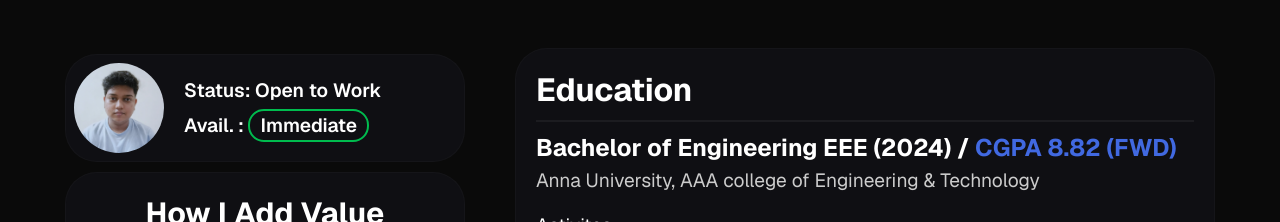
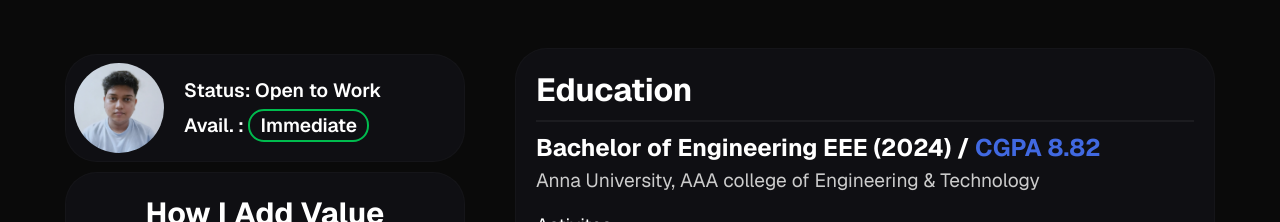
Before and after one commit to ijaihari/portfolio, a React (Vite) app: page / in a window 1280 px wide. Shown: the part 780-1002 px from the top of the page. Built offline with nearby package versions, Linux system fonts and the light colour scheme; a web font is replaced by a local one.

Commit message:
updated cgpa

```diff
--- a/src/pages/About.jsx
+++ b/src/pages/About.jsx
@@ -49,7 +49,7 @@ function About() {
                         <div className='edu__details'>
                             <h3 className='edu__title'>Education</h3>
                             <hr />
-                            <h3 className='deg'>Bachelor of Engineering EEE (2024) / <span className='highlight'>CGPA 8.82 (FWD)</span></h3>
+                            <h3 className='deg'>Bachelor of Engineering EEE (2024) / <span className='highlight'>CGPA 8.82</span></h3>
                             <p>Anna University, AAA college of Engineering & Technology</p>
                             <ul>
                                 <p className='acti'>Activites</p>
```
